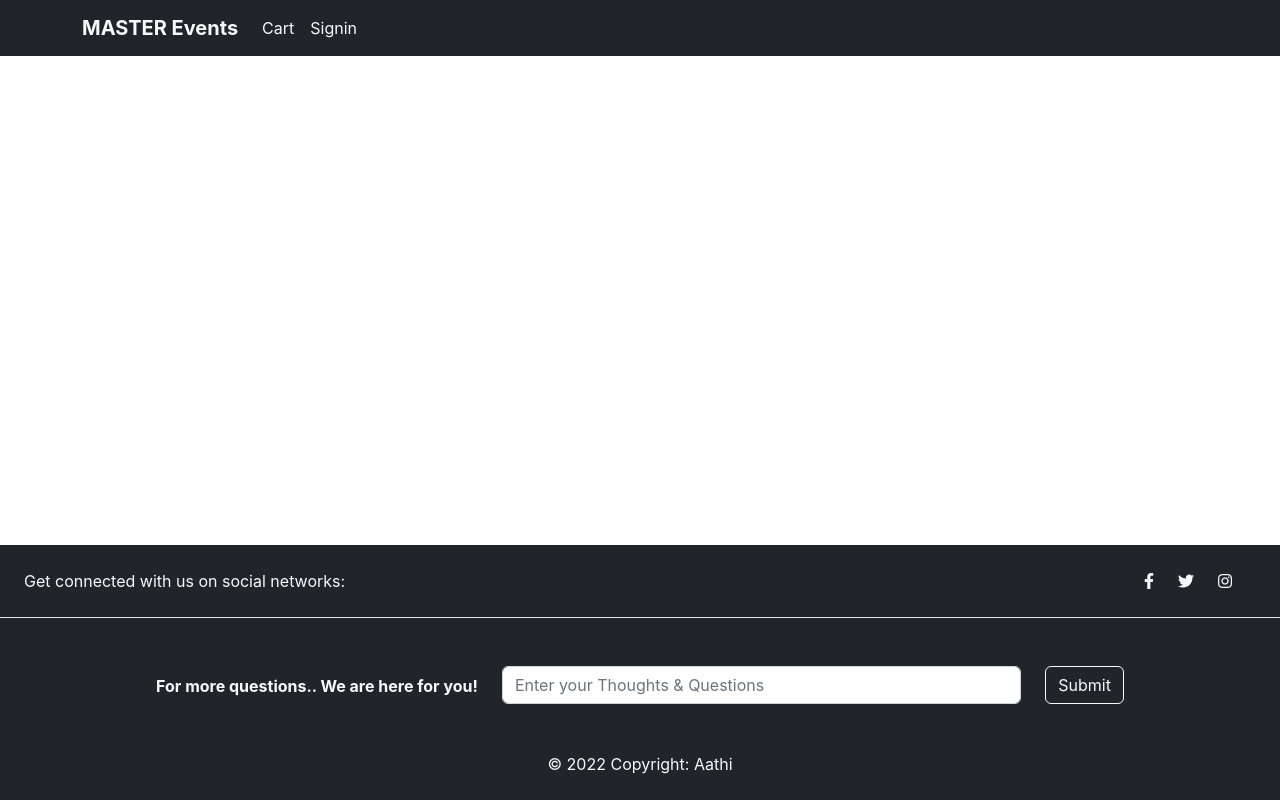
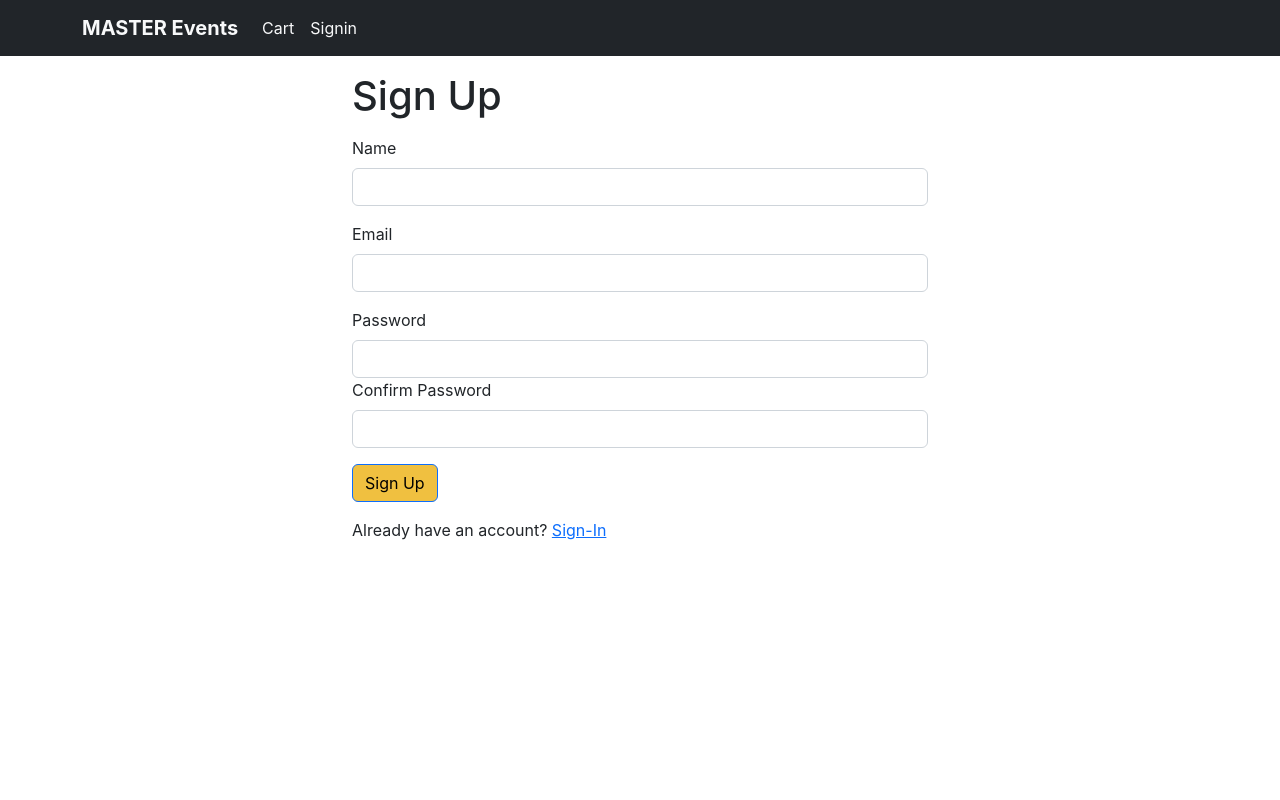
Before and after one commit to BaskaranAathithyan/Ecommerce_MERN, a React (Create React App) app in the folder frontend/: page /signup in a window 1280 px wide. Built offline with nearby package versions, Linux system fonts and the light colour scheme.

Commit message:
signup backend api

```diff
--- a/frontend/src/App.js
+++ b/frontend/src/App.js
@@ -14,6 +14,7 @@
 import CartScreen from "./screens/CartScreen";
 import SigninScreen from "./screens/SigninScreen";
 import ShippingAddressScreen from "./screens/ShippingAddressScreen";
+import SignupScreen from "./screens/SignupScreen";
 
 function App() {
   const { state, dispatch: ctxDispatch } = useContext(Store);
@@ -87,7 +88,8 @@
             <Routes>
               <Route path="/product/:slug" element={<ProductScreen />} />
               <Route path="/cart" element={<CartScreen />} />
-              <Route path="/signin" element={<SigninScreen />} />
+              <Route path="/signin" element={<SigninScreen />} />\
+              <Route path="/signup" element={<SignupScreen />} />
               <Route
                 path="/shipping"
                 element={<ShippingAddressScreen />}
@@ -96,55 +98,6 @@
             </Routes>
           </Container>
         </main>
-
-        <footer className="bg-dark text-light">
-          <section className="d-flex justify-content-center justify-content-lg-between p-4 border-bottom">
-            <div className="me-5 d-none d-lg-block">
-              <span>Get connected with us on social networks:</span>
-            </div>
-
-            <div>
-              <a href="/" className="me-4 text-reset">
-                <i className="fab fa-facebook-f"></i>
-              </a>
-              <a href="/" className="me-4 text-reset">
-                <i className="fab fa-twitter"></i>
-              </a>
-              <a href="/" className="me-4 text-reset">
-                <i className="fab fa-instagram"></i>
-              </a>
-            </div>
-          </section>
-          <section>
-            <form action="">
-              <div className="row d-flex justify-content-center mt-5">
-                <div className="col-auto">
-                  <p className="pt-2">
-                    <strong>For more questions.. We are here for you!</strong>
-                  </p>
-                </div>
-
-                <div className="col-md-5 col-12">
-                  <div className="form-outline form-white mb-4">
-                    <input
-                      type="email"
-                      className="form-control"
-                      placeholder="Enter your Thoughts & Questions"
-                    />
-                  </div>
-                </div>
-
-                <div className="col-auto">
-                  <button type="submit" className="btn btn-outline-light mb-4">
-                    Submit
-                  </button>
-                </div>
-              </div>
-            </form>
-          </section>
-
-          <div className="text-center p-4">© 2022 Copyright: Aathi</div>
-        </footer>
       </div>
     </BrowserRouter>
   );
--- a/frontend/src/screens/HomeScreen.js
+++ b/frontend/src/screens/HomeScreen.js
@@ -99,6 +99,57 @@
           </Row>
         )}
       </div>
+
+      <div>
+        <footer className="bg-dark text-light">
+          <section className="d-flex justify-content-center justify-content-lg-between p-4 border-bottom">
+            <div className="me-5 d-none d-lg-block">
+              <span>Get connected with us on social networks:</span>
+            </div>
+
+            <div>
+              <a href="/" className="me-4 text-reset">
+                <i className="fab fa-facebook-f"></i>
+              </a>
+              <a href="/" className="me-4 text-reset">
+                <i className="fab fa-twitter"></i>
+              </a>
+              <a href="/" className="me-4 text-reset">
+                <i className="fab fa-instagram"></i>
+              </a>
+            </div>
+          </section>
+          <section>
+            <form action="">
+              <div className="row d-flex justify-content-center mt-5">
+                <div className="col-auto">
+                  <p className="pt-2">
+                    <strong>For more questions.. We are here for you!</strong>
+                  </p>
+                </div>
+
+                <div className="col-md-5 col-12">
+                  <div className="form-outline form-white mb-4">
+                    <input
+                      type="email"
+                      className="form-control"
+                      placeholder="Enter your Thoughts & Questions"
+                    />
+                  </div>
+                </div>
+
+                <div className="col-auto">
+                  <button type="submit" className="btn btn-outline-light mb-4">
+                    Submit
+                  </button>
+                </div>
+              </div>
+            </form>
+          </section>
+
+          <div className="text-center p-4">© 2022 Copyright: Aathi</div>
+        </footer>
+      </div>
     </div>
   );
 }
--- /dev/null
+++ b/frontend/src/screens/SignupScreen.js
@@ -0,0 +1,97 @@
+import Axios from "axios";
+import { Link, useLocation, useNavigate } from "react-router-dom";
+import Container from "react-bootstrap/Container";
+import Form from "react-bootstrap/Form";
+import Button from "react-bootstrap/Button";
+import { Helmet } from "react-helmet-async";
+import { useContext, useEffect, useState } from "react";
+import { Store } from "../Store";
+import { toast } from "react-toastify";
+import { getError } from "../utils";
+
+export default function SignupScreen() {
+  const navigate = useNavigate();
+  const { search } = useLocation();
+  const redirectInUrl = new URLSearchParams(search).get("redirect");
+  const redirect = redirectInUrl ? redirectInUrl : "/";
+
+  const [name, setName] = useState("");
+  const [email, setEmail] = useState("");
+  const [password, setPassword] = useState("");
+  const [confirmPassword, setConfirmPassword] = useState("");
+
+  const { state, dispatch: ctxDispatch } = useContext(Store);
+  const { userInfo } = state;
+  const submitHandler = async (e) => {
+    e.preventDefault();
+    if (password !== confirmPassword) {
+      toast.error("Passwords do not match");
+      return;
+    }
+    try {
+      const { data } = await Axios.post(`/api/users/signup`, {
+        name,
+        email,
+        password,
+      });
+      ctxDispatch({ type: "USER_SIGNIN", payload: data });
+      localStorage.setItem("userInfo", JSON.stringify(data));
+      navigate(redirect || "/");
+    } catch (err) {
+      toast.error(getError(err));
+    }
+  };
+
+  useEffect(() => {
+    if (userInfo) {
+      navigate(redirect);
+    }
+  }, [navigate, redirect, userInfo]);
+
+  return (
+    <Container className="small-container">
+      <Helmet>
+        <title>Sign Up</title>
+      </Helmet>
+      <h1 className="my-3">Sign Up</h1>
+      <Form onSubmit={submitHandler}>
+        <Form.Group className="mb-3" controlId="name">
+          <Form.Label>Name</Form.Label>
+          <Form.Control onChange={(e) => setName(e.target.value)} required />
+        </Form.Group>
+
+        <Form.Group className="mb-3" controlId="email">
+          <Form.Label>Email</Form.Label>
+          <Form.Control
+            type="email"
+            required
+            onChange={(e) => setEmail(e.target.value)}
+          />
+        </Form.Group>
+        <Form.Group className="mb-3" controlId="password">
+          <Form.Label>Password</Form.Label>
+          <Form.Control
+            type="password"
+            required
+            onChange={(e) => setPassword(e.target.value)}
+          />
+          <Form.Group className="mb-3" controlId="confirmPassword">
+            <Form.Label>Confirm Password</Form.Label>
+            <Form.Control
+              type="password"
+              onChange={(e) => setConfirmPassword(e.target.value)}
+              required
+            />
+          </Form.Group>
+        </Form.Group>
+        <div className="mb-3">
+          <Button type="submit">Sign Up</Button>
+        </div>
+        <div className="mb-3">
+          Already have an account?{" "}
+          <Link to={`/signin?redirect=${redirect}`}>Sign-In</Link>
+        </div>
+      </Form>
+    </Container>
+  );
+}
```
Also changed, not shown: 1 other file (tests, documents, lock files or other folders).
